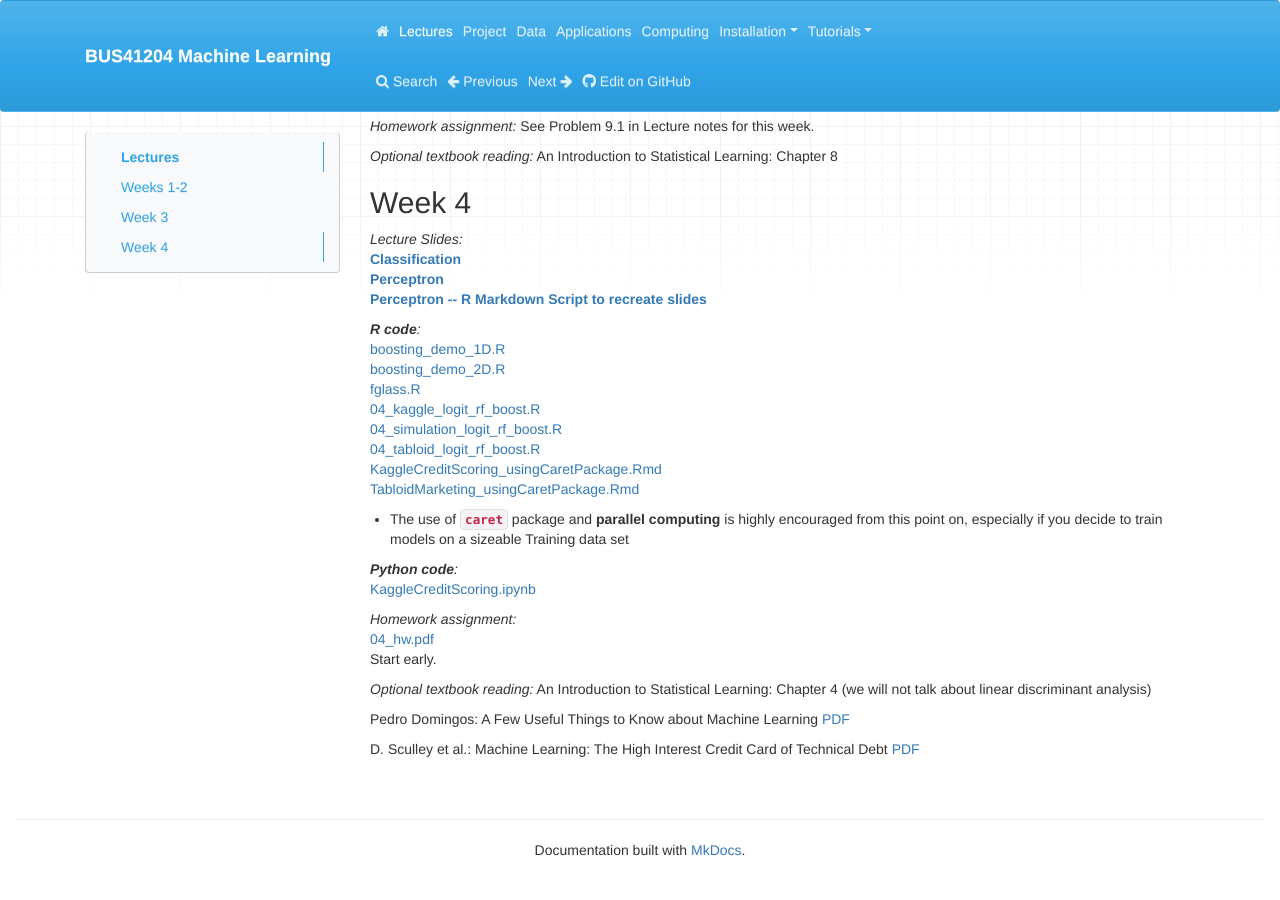
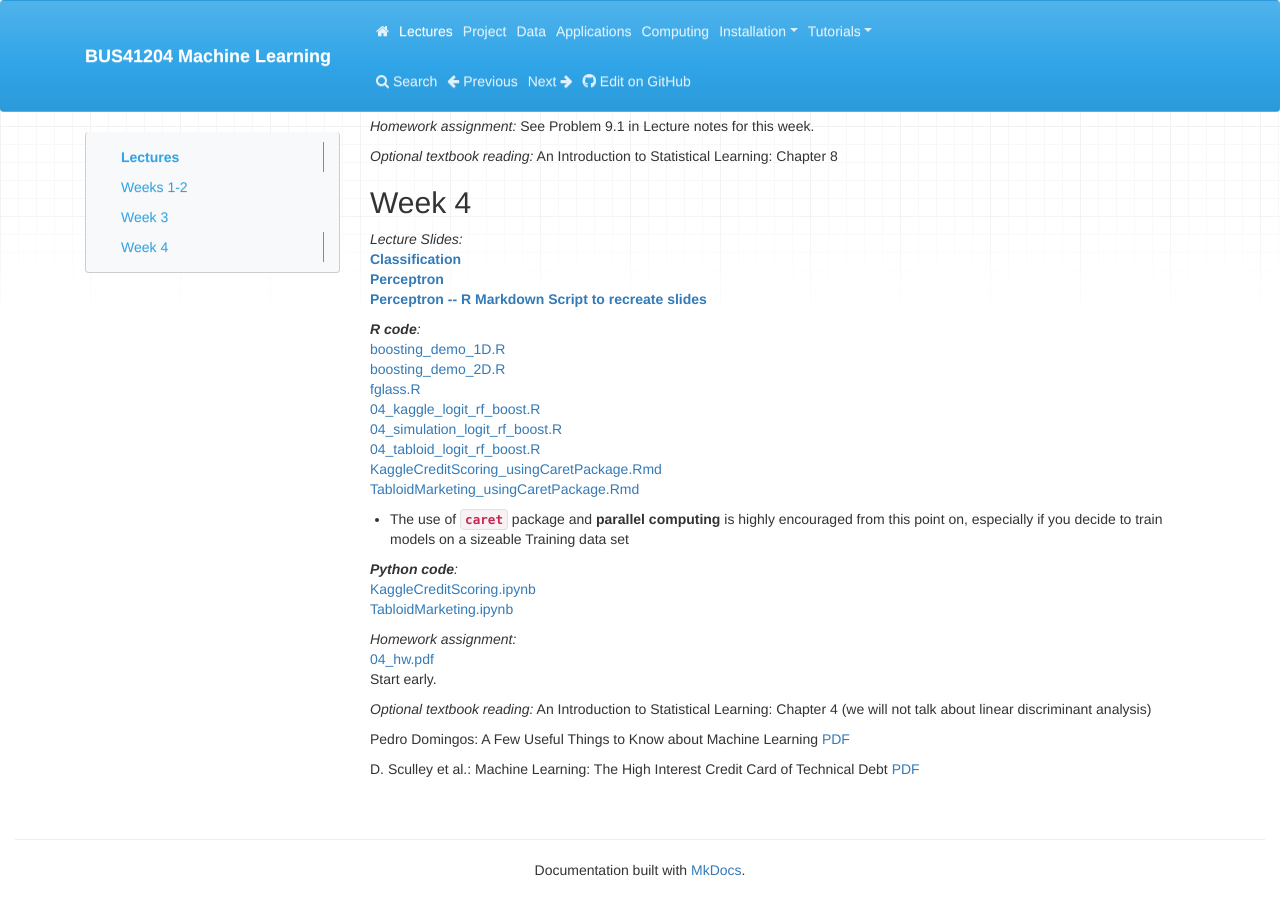
Before and after one commit to ChicagoBoothML/MachineLearning_Fall2015, an MkDocs documentation site: the page built from docs/Syllabus.md, in a window 1280 px wide and 900 px high, scrolled down 1647 px. Built offline with MkDocs 1.6.1, drawn with Linux system fonts in a browser that asks for light colours; nearby versions of some CDN libraries; old or Windows-style settings are respelled for this version of MkDocs.

Commit message:
add Tabloid Marketing .ipynb

```diff
--- a/docs/Syllabus.md
+++ b/docs/Syllabus.md
@@ -108,6 +108,7 @@ _**R code**:_ <br>
 
 _**Python code**:_ <br>
 [KaggleCreditScoring.ipynb](http://github.com/ChicagoBoothML/MachineLearning_Fall2015/blob/master/Programming%20Scripts/Kaggle%20Credit%20Scoring/Python/KaggleCreditScoring.ipynb) <br>
+[TabloidMarketing.ipynb](http://github.com/ChicagoBoothML/MachineLearning_Fall2015/blob/master/Programming%20Scripts/Tabloid%20Marketing/Python/TabloidMarketing.ipynb)
 
 
 _Homework assignment:_  <br>
```
Also changed, not shown: 2 other files.
